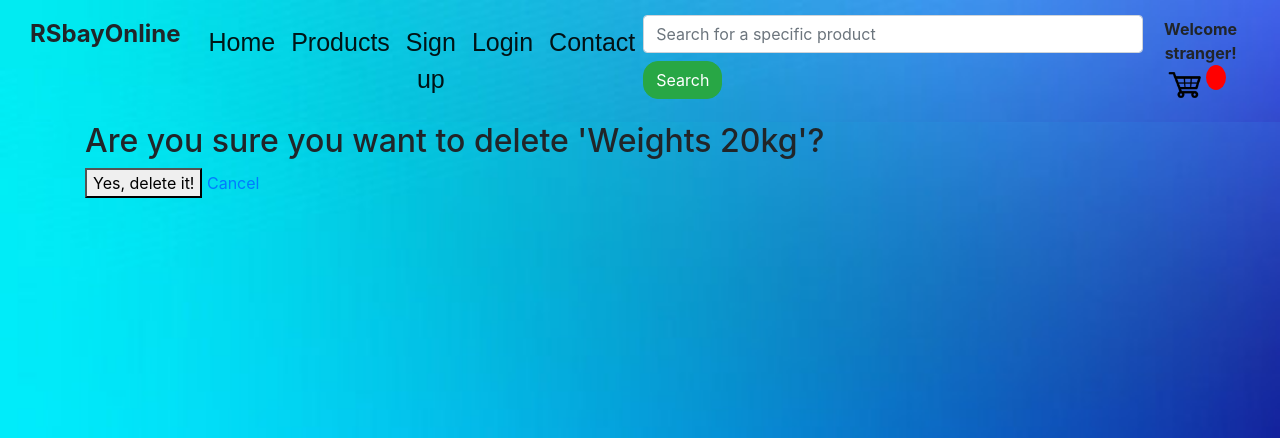
After one commit to RazvanStroe/FinalProject, a Django app: page /RSbayStore/delete-product/2/ in a window 1280 px wide. The commit adds this page. Shown: the top 438 px of the page. Run offline with Django 4.2, Linux system fonts and the light colour scheme; data comes from the database, SQL or seed files in the repository; both versions use the stored data as it was after the commit; some libraries are stand-ins or nearby versions.

Commit message:
update 5

```diff
--- a/RSbayStore/models.py
+++ b/RSbayStore/models.py
@@ -9,7 +9,7 @@ class Customer(models.Model):
     last_name = models.CharField(max_length=20, null=True)
     age = models.IntegerField(null=True)
     email = models.EmailField(null=True)
-    avatar = models.ImageField(default='defaultavatar.jpeg', upload_to="Avatar/", null=True, blank=True)
+    avatar = models.ImageField(default='Avatar/defaultavatar.jpeg', upload_to="Avatar/", null=True, blank=True)
     city = models.CharField(max_length=30, null=True)
     address = models.CharField(max_length=50, null=True)
     joined_time = models.DateTimeField(auto_now_add=True, null=True)
--- a/RSbayStore/urls.py
+++ b/RSbayStore/urls.py
@@ -40,8 +40,11 @@ urlpatterns = [
     # search
     path("search/", search_view, name='search'),
 
-    # create a new product
+    # create a new product (admin)
     path("create-product/", views.create_product_view, name="create-product"),
+
+    # delete a product (admin)
+    path('delete-product/<int:product_id>/', views.delete_product, name='delete-product'),
 
     # users orders overview
     path("order-overview/", views.order_overview, name="order-overview"),
--- a/RSbayStore/views.py
+++ b/RSbayStore/views.py
@@ -1,4 +1,4 @@
-from django.shortcuts import render, redirect
+from django.shortcuts import render, redirect, get_object_or_404
 from django.contrib import messages
 from .forms import *
 from .models import *
@@ -62,6 +62,15 @@ def create_product_view(request):
 
     return render(request, template_name="RSbayStore/create_product.html", context={'form': form})
 
+
+def delete_product(request, product_id):
+    product = get_object_or_404(Product, id=product_id)
+
+    if request.method == 'POST':
+        product.delete()
+        return redirect('products')
+    return render(request, template_name="RSbayStore/delete_product.html", context={'product': product})
+
 def product_view(request, pk):
     data = cart_user_data(request)
     cart_products = data['cart_products']
@@ -100,6 +109,7 @@ def user_signup(request):
             Customer.objects.create(user=user)
 
             messages.success(request, "Account was succesfully created!")
+            return redirect('login')
     return render(request, template_name="RSbayStore/signup.html", context={"form": form})
 
 def edit_account(request):
--- /dev/null
+++ b/Templates/RSbayStore/delete_product.html
@@ -0,0 +1,10 @@
+{% extends 'index.html' %}
+
+{% block content %}
+  <h2>Are you sure you want to delete '{{ product.name }}'?</h2>
+  <form method="post">
+    {% csrf_token %}
+    <button type="submit">Yes, delete it!</button>
+    <a href="{% url 'products' %}">Cancel</a>
+  </form>
+{% endblock %}
--- a/Templates/RSbayStore/product_view.html
+++ b/Templates/RSbayStore/product_view.html
@@ -22,6 +22,10 @@
                         <h4>Price:{{product.price}}$</h4>
                         <a class="btn btn-secondary" href="{% url 'products' %}">&#x21A9; Back</a>
                         <button data-product={{product.id}} data-action="add" class="btn btn-outline-secondary add-btn cart-update">Add to cart</button>
+                         {% if request.user.is_authenticated and request.user.is_staff %}
+                            <br><br><br>
+                            <a href="{% url 'delete-product' product.id %}" class="btn btn-danger">Delete product</a>
+                         {% endif %}
                     </center>
                 </div>
             </div>
--- a/Templates/navbar.html
+++ b/Templates/navbar.html
@@ -37,13 +37,16 @@
             {% endif %}
         </div>
 
-<!--        Add product button-->
-          <a href="{% url 'create-product' %}" class="btn btn-primary">Add product</a>
+<!--        Add product button, only for admin-->
+          {% if request.user.is_authenticated and request.user.is_staff %}
+            <a href="{% url 'create-product' %}" class="btn btn-primary">Add product</a>
+          {% endif %}
 <!--        Users orders button-->
+          {% if request.user.is_authenticated %}
             <div class="btn orders-button">
                 <a href="{% url 'order-overview' %}" class="btn btn-primary">My orders</a>
             </div>
-
+          {% endif %}
 <!--        CART BUTTON -->
         <a href="{% url 'cart' %}">
             <img  id="cart-icon" src="{% static 'images/cart.png' %}">
```
Also changed, not shown: Media/Avatar/defaultavatar.jpeg, Media/Thumbnails/desktopPC_nDejwPF.jpg (added), RSbayStore/migrations/0007_alter_order_status.py (added), db.sqlite3.
